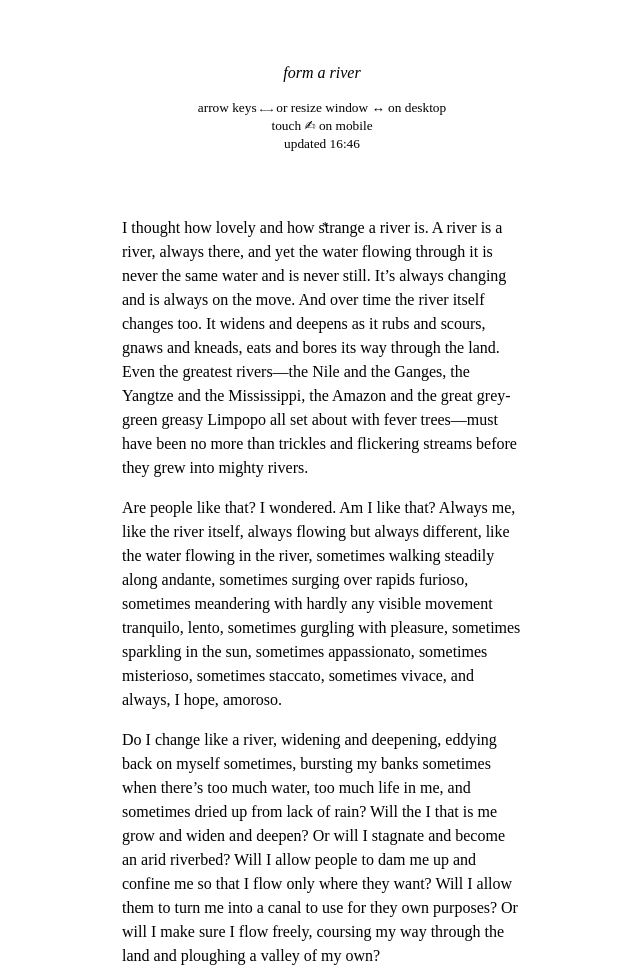
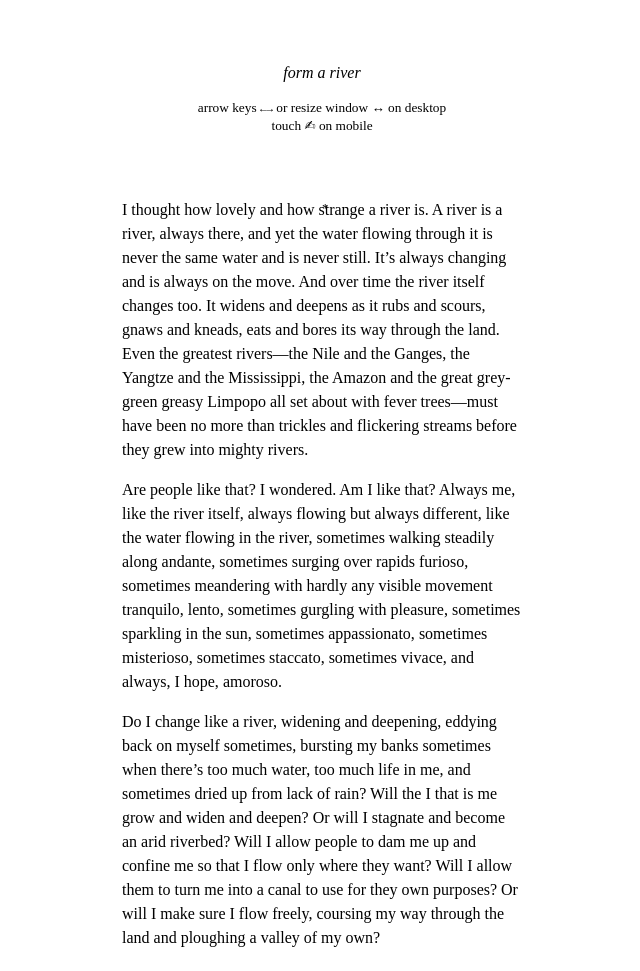
Before and after one commit to kayserifserif/rivers, a plain HTML site: page index.html in a window 1280 px wide. Shown: the top 971 px of the page, without its empty margins (318-958 px from the left). Drawn offline with Linux system fonts and the light colour scheme.

Commit message:
docs: remove updated time

```diff
--- a/index.html
+++ b/index.html
@@ -17,7 +17,6 @@
       <small>
         arrow keys <kbd>&larr;</kbd><kbd>&rarr;</kbd> or resize window ↔︎ on desktop<br>
         touch ✍︎ on mobile<br>
-        updated 16:46
       </small>
     </p>
   </div>
```
